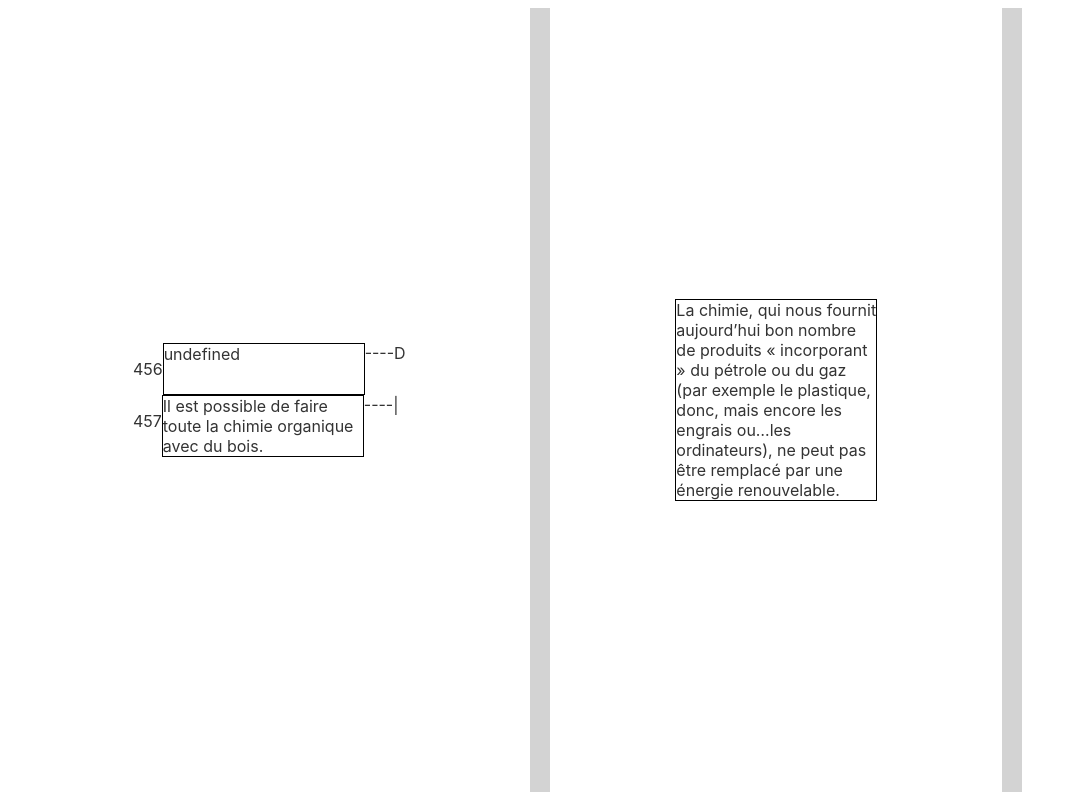
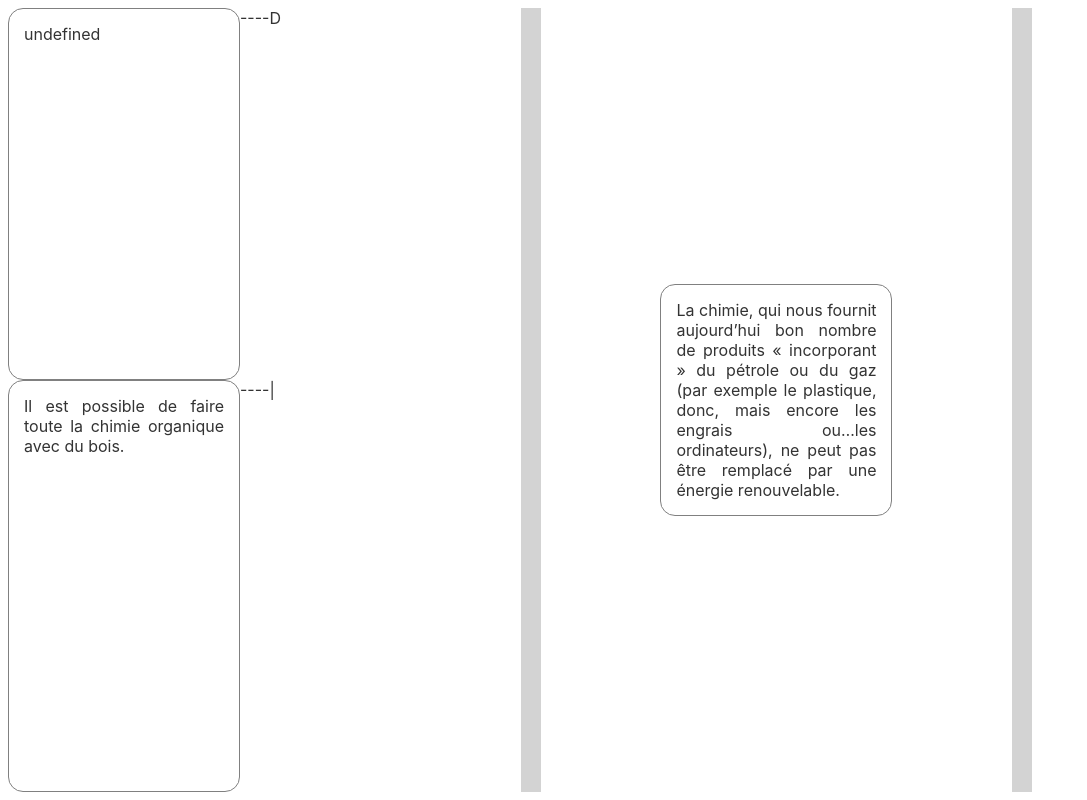
Before and after one commit to laybe/faxiom, a Svelte app: page / in a window 1280 px wide. Shown: the whole page, without its empty margins (0-1087 px from the left). Built offline with nearby package versions, Linux system fonts and the light colour scheme.

Commit message:
Add CSS to ArgumentsList component

```diff
--- a/src/App.svelte
+++ b/src/App.svelte
@@ -49,8 +49,6 @@
     height: 100%;
     display: flex;
     flex-direction: column;
-    /*align-items: stretch;
-    align-content: stretch;*/
   }
 
   main > div {
--- a/src/ArgumentComponent.svelte
+++ b/src/ArgumentComponent.svelte
@@ -5,11 +5,10 @@
 
   export let showConclusions: boolean;
   export let argument: Argument;
-  let { id, type, premise, conclusion }: Argument = argument;
+  let { type, premise, conclusion }: Argument = argument;
 </script>
 
 <div class='root'>
-  <p>{id}</p>
   {#if showConclusions}
     {#if type === ArgumentType.IMPLICATION}
       <div>----D</div>
@@ -29,6 +28,8 @@
 
 <style>
   div.root {
+    flex-grow: 1;
+
     display: flex;
     flex-direction: row;
   }
--- a/src/ArgumentsList.svelte
+++ b/src/ArgumentsList.svelte
@@ -14,6 +14,8 @@
 
 <style>
   div {
+    width: 100%;
+    height: 100%;
     display: flex;
     flex-direction: column;
   }
--- a/src/PropositionComponent.svelte
+++ b/src/PropositionComponent.svelte
@@ -14,7 +14,11 @@
 
 <style>
   .text {
-    border: 1px solid black;
+    border: 1px solid grey;
+    border-radius: 15px;
     width: 200px;
+    padding: 15px;
+    text-align: justify;
+    text-justify: inter-word;
   }
 </style>
```
